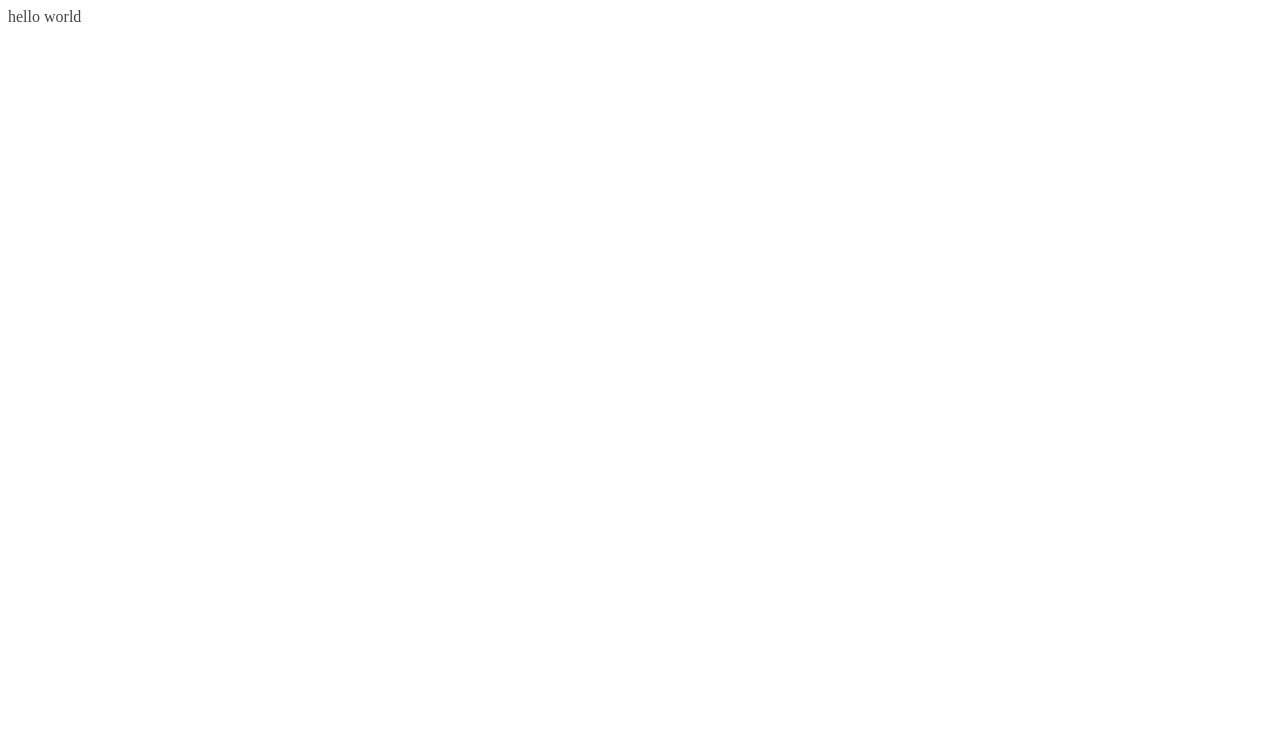
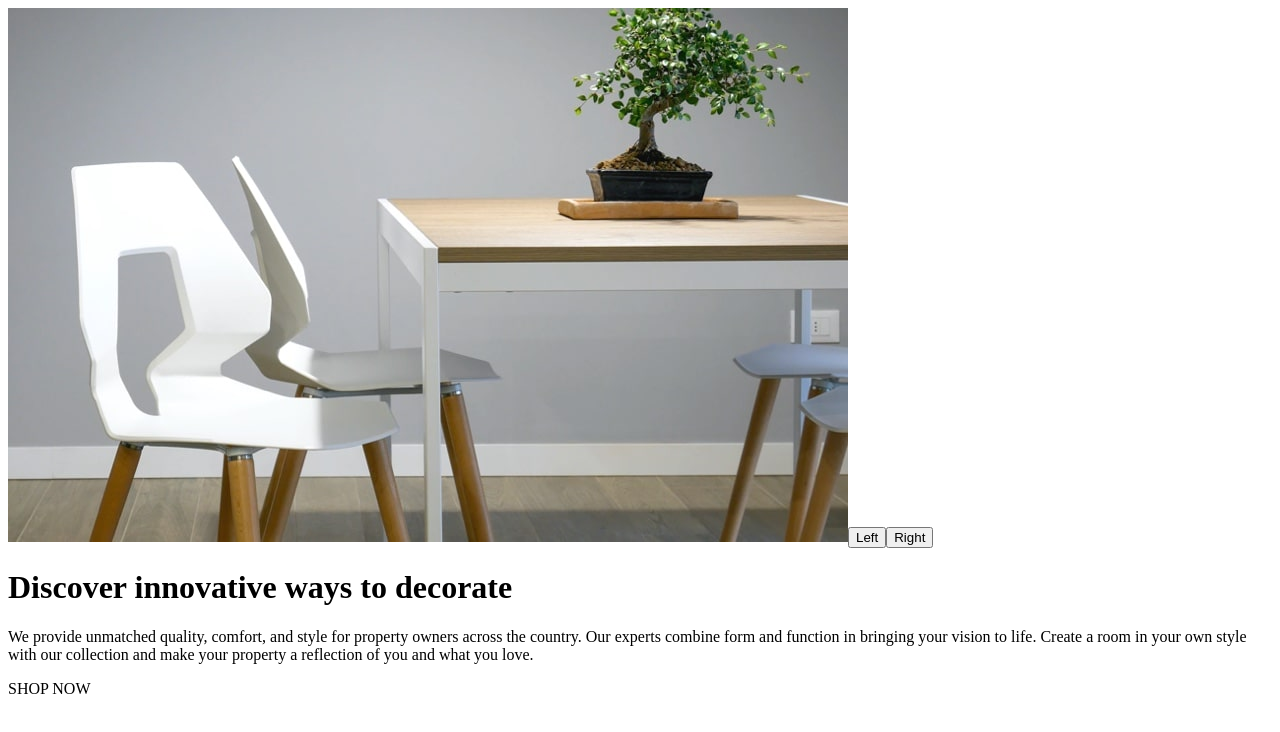
Before and after one commit to sgrvl/room, a React (Create React App) app: page / in a window 1280 px wide. Shown: the top 732 px of the page. Built offline with nearby package versions, Linux system fonts and the light colour scheme.

Commit message:
image carousel + text

```diff
--- a/src/components/App.js
+++ b/src/components/App.js
@@ -1,6 +1,7 @@
 import React from "react";
 import { createGlobalStyle, ThemeProvider } from "styled-components";
-import ShopNow from "./ShopNow";
+import ShopNow from "./ShopNow/ShopNow";
+import Header from "./Header";
 
 const GlobalStyle = createGlobalStyle``;
 
@@ -12,6 +13,7 @@ const theme = {
 function App() {
 	return (
 		<ThemeProvider theme={theme}>
+			<Header />
 			<ShopNow />
 			<GlobalStyle />
 		</ThemeProvider>
--- /dev/null
+++ b/src/components/Header.js
@@ -0,0 +1,7 @@
+import React from "react";
+
+const Header = () => {
+	return <div></div>;
+};
+
+export default Header;
--- a/src/components/ShopNow.js
+++ /dev/null
@@ -1,12 +0,0 @@
-import React from "react";
-import styled from "styled-components";
-
-const Test = styled.div`
-	color: ${(props) => props.theme.darkerGray};
-`;
-
-const ShopNow = () => {
-	return <Test>hello world</Test>;
-};
-
-export default ShopNow;
--- /dev/null
+++ b/src/components/ShopNow/Hero.js
@@ -0,0 +1,28 @@
+import React, { useState } from "react";
+import styled from "styled-components";
+import hero1 from "../../images/desktop-image-hero-1.jpg";
+import hero2 from "../../images/desktop-image-hero-2.jpg";
+import hero3 from "../../images/desktop-image-hero-3.jpg";
+
+const Image = styled.img``;
+
+const Hero = () => {
+	const [hero, setHero] = useState(0);
+	const images = [hero1, hero2, hero3];
+
+	const handleSlides = (n) => {
+		if (n === 3) setHero(0);
+		else if (n === -1) setHero(2);
+		else setHero(n);
+	};
+
+	return (
+		<div>
+			<Image src={images[hero]} />
+			<button onClick={() => handleSlides(hero - 1)}>Left</button>
+			<button onClick={() => handleSlides(hero + 1)}>Right</button>
+		</div>
+	);
+};
+
+export default Hero;
--- /dev/null
+++ b/src/components/ShopNow/ShopNow.js
@@ -0,0 +1,35 @@
+import React from "react";
+import styled from "styled-components";
+import Hero from "./Hero";
+
+/* const Test = styled.div`
+	color: ${(props) => props.theme.darkerGray};
+`; */
+
+const Grid = styled.div``;
+
+const Link = styled.a`
+	text-decoration: none;
+	color: black;
+`;
+
+const ShopNow = () => {
+	return (
+		<Grid>
+			<Hero />
+			<div>
+				<h1>Discover innovative ways to decorate</h1>
+				<p>
+					We provide unmatched quality, comfort, and style for property owners
+					across the country. Our experts combine form and function in bringing
+					your vision to life. Create a room in your own style with our
+					collection and make your property a reflection of you and what you
+					love.
+				</p>
+				<Link>SHOP NOW</Link>
+			</div>
+		</Grid>
+	);
+};
+
+export default ShopNow;
```
Also changed, not shown: 1 other file (tests, documents, lock files or other folders).
